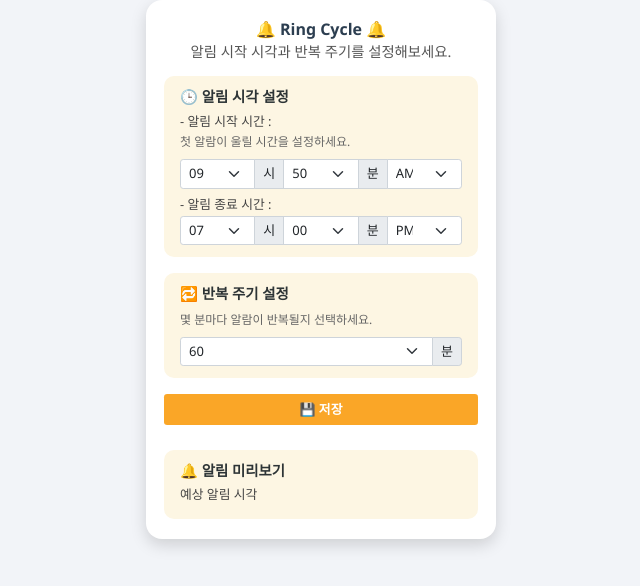
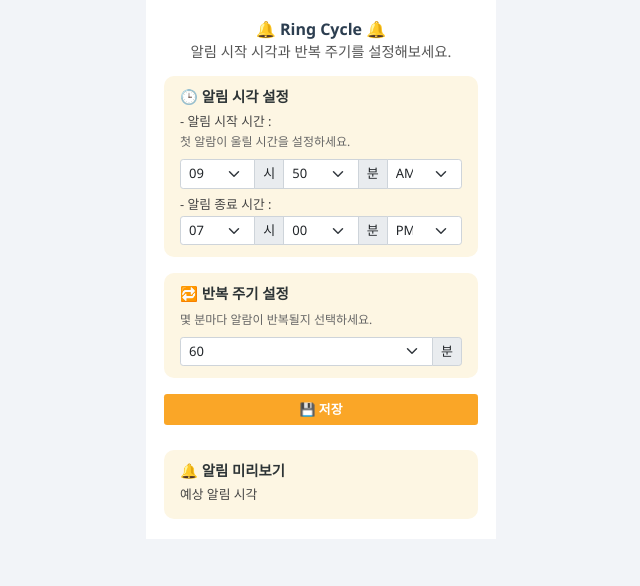
Before and after one commit to yeokyeong/ring-cycle, a browser extension: page index.html in a window 1280 px wide. Shown: the whole page, without its empty margins (319-959 px from the left). Drawn offline with nearby package versions, Linux system fonts and the light colour scheme.

Commit message:
style : remove radius

```diff
--- a/index.css
+++ b/index.css
@@ -7,9 +7,9 @@ body {
 
   .popup {
     width: 350px;
-    border-radius: 16px;
     background: white;
-    box-shadow: 0 6px 16px rgba(0, 0, 0, 0.15);
+    /* border-radius: 16px; */
+    /* box-shadow: 0 6px 16px rgba(0, 0, 0, 0.15); */
     padding: 20px 18px;
   }
 
--- /dev/null
+++ b/lang/ko.json
@@ -0,0 +1,3 @@
+{
+    "TITLE" :""
+}
```
